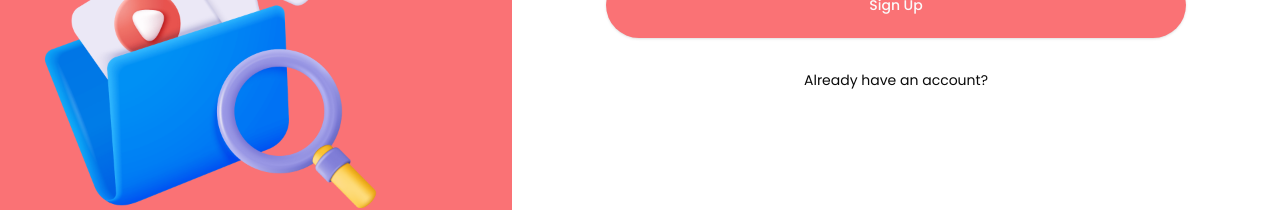
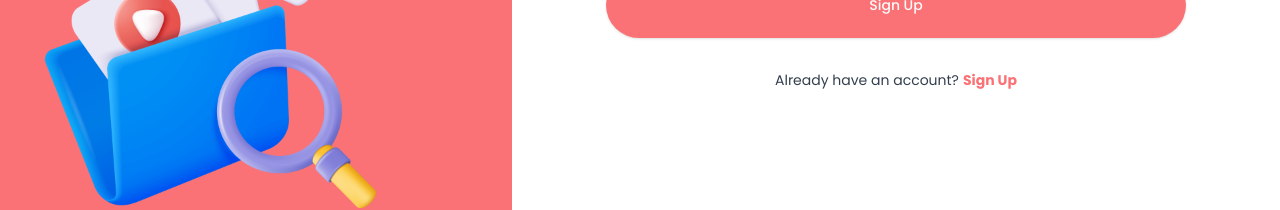
Before and after one commit to meraj2704/Personal-Storage, a Next.js app: page /sign-up in a window 1280 px wide. Shown: the part 516-726 px from the top of the page. Built offline with nearby package versions, Linux system fonts and the light colour scheme.

Commit message:
sign up and login component is compplete with reuseable

```diff
--- a/components/AuthForm.tsx
+++ b/components/AuthForm.tsx
@@ -8,7 +8,6 @@ import { Button } from "@/components/ui/button";
 import {
   Form,
   FormControl,
-  FormDescription,
   FormField,
   FormItem,
   FormLabel,
@@ -16,28 +15,51 @@ import {
 } from "@/components/ui/form";
 import { Input } from "@/components/ui/input";
 import Image from "next/image";
-
-const formSchema = z.object({
-  fullName: z.string().min(2).max(50),
-});
+import Link from "next/link";
 
 type FormType = "sign-in" | "sign-up";
+
+const authFormSchema = (formType: FormType) => {
+  return z.object({
+    email: z.string().email(),
+    fullName:
+      formType === "sign-up"
+        ? z
+            .string()
+            .min(
+              3,
+              "Full name is required and should have at least 3 character."
+            )
+        : z.string().optional(),
+  });
+};
 const AuthForm = ({ type }: { type: FormType }) => {
   const [isLoading, setIsLoading] = useState(false);
-  const [errorMessage,setErrorMessage] = useState();
+  const [errorMessage, setErrorMessage] = useState();
+  const formSchema = authFormSchema(type);
   const form = useForm<z.infer<typeof formSchema>>({
     resolver: zodResolver(formSchema),
     defaultValues: {
-      username: "",
+      fullName: "",
+      email: "",
     },
   });
   const onSubmit = async (values: z.infer<typeof formSchema>) => {
     console.log(values);
   };
+
+  const onError = (error: any) => {
+    console.error(error);
+    setErrorMessage(error.message);
+    setIsLoading(false);
+  };
   return (
     <>
       <Form {...form}>
-        <form onSubmit={form.handleSubmit(onSubmit)} className="auth-form">
+        <form
+          onSubmit={form.handleSubmit(onSubmit, onError)}
+          className="auth-form"
+        >
           <h1 className="form-title">
             {type === "sign-in" ? "Sign In" : "Sign Up"}
           </h1>
@@ -81,7 +103,11 @@ const AuthForm = ({ type }: { type: FormType }) => {
               </FormItem>
             )}
           />
-          <Button type="submit" className="form-submit-button" disabled={isLoading}>
+          <Button
+            type="submit"
+            className="form-submit-button"
+            disabled={isLoading}
+          >
             {type === "sign-in" ? "Sign In" : "Sign Up"}
             {isLoading && (
               <Image
@@ -95,7 +121,17 @@ const AuthForm = ({ type }: { type: FormType }) => {
           </Button>
           {errorMessage && <p className="error-message">*{errorMessage}</p>}
           <div className="body-2 flex justify-center">
-<p>{type === 'sign-in' ? "Don't have an account?" :"Already have an account?"}</p>
+            <p className="text-light-100">
+              {type === "sign-in"
+                ? "Don't have an account?"
+                : "Already have an account?"}
+            </p>
+            <Link
+              href={type === "sign-in" ? "/sign-up" : "/sign-in"}
+              className="ml-1 font-bold text-brand"
+            >
+              {type === "sign-in" ? "Sign In" : "Sign  Up"}
+            </Link>
           </div>
         </form>
       </Form>
```
